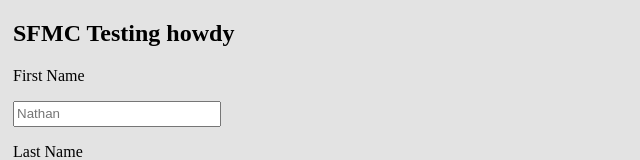
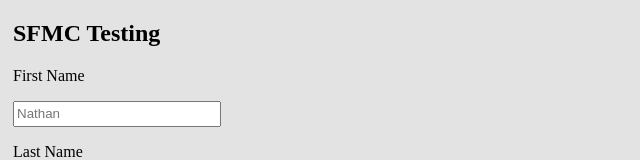
Before and after one commit to axsm-nathan/sfmc-demo, a website with bundled scripts: page index.html in a window 1280 px wide. Shown: the top 160 px of the page, without its empty margins (0-640 px from the left). Built offline with nearby package versions, Linux system fonts and the light colour scheme.

Commit message:
removed some unnecessary text from site

```diff
--- a/index.html
+++ b/index.html
@@ -8,7 +8,7 @@
 
     <!-- text field section -->
     <div class="section">
-        <H2>SFMC Testing howdy</H2>
+        <H2>SFMC Testing</H2>
         <p>First Name</p>
         <input type="text" class="textField" id="text-field-FirstName" placeholder="Nathan">
         <br>
```
